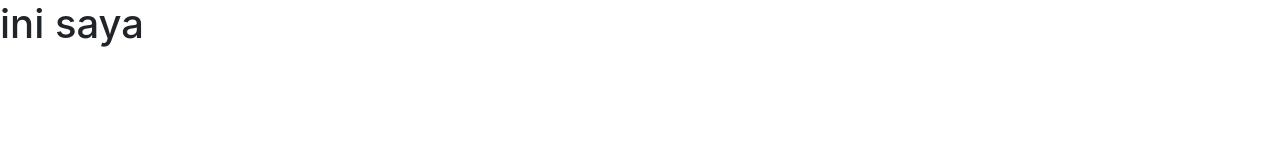
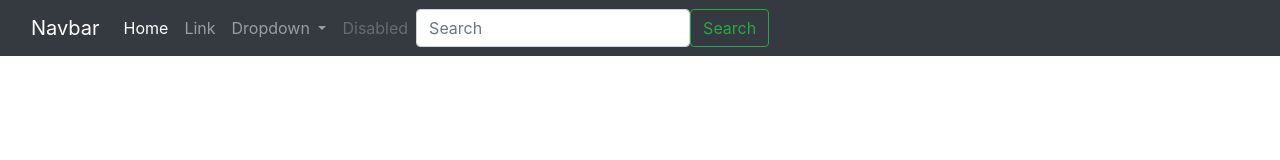
Before and after one commit to sindhy-lbnrj/lab-pemweb, a plain HTML site: page pert2/index.html in a window 1280 px wide. Drawn offline with nearby package versions, Linux system fonts and the light colour scheme.

Commit message:
Update index.html

```diff
--- a/pert2/index.html
+++ b/pert2/index.html
@@ -12,6 +12,41 @@
 
 </head>
 <body>
-    <h1>ini saya</h1>
+    <nav class="navbar navbar-expand-lg navbar-dark bg-dark">
+      <div class="container-fluid">
+        <a class="navbar-brand" href="#">Navbar</a>
+        <button class="navbar-toggler" type="button" data-bs-toggle="collapse" data-bs-target="#navbarSupportedContent" aria-controls="navbarSupportedContent" aria-expanded="false" aria-label="Toggle navigation">
+          <span class="navbar-toggler-icon"></span>
+        </button>
+        <div class="collapse navbar-collapse" id="navbarSupportedContent">
+          <ul class="navbar-nav me-auto mb-2 mb-lg-0">
+            <li class="nav-item">
+              <a class="nav-link active" aria-current="page" href="#">Home</a>
+            </li>
+            <li class="nav-item">
+              <a class="nav-link" href="#">Link</a>
+            </li>
+            <li class="nav-item dropdown">
+              <a class="nav-link dropdown-toggle" href="#" role="button" data-bs-toggle="dropdown" aria-expanded="false">
+                Dropdown
+              </a>
+              <ul class="dropdown-menu">
+                <li><a class="dropdown-item" href="#">Action</a></li>
+                <li><a class="dropdown-item" href="#">Another action</a></li>
+                <li><hr class="dropdown-divider"></li>
+                <li><a class="dropdown-item" href="#">Something else here</a></li>
+              </ul>
+            </li>
+            <li class="nav-item">
+              <a class="nav-link disabled">Disabled</a>
+            </li>
+          </ul>
+          <form class="d-flex" role="search">
+            <input class="form-control me-2" type="search" placeholder="Search" aria-label="Search">
+            <button class="btn btn-outline-success" type="submit">Search</button>
+          </form>
+        </div>
+      </div>
+    </nav>
 </body>
 </html>
```
